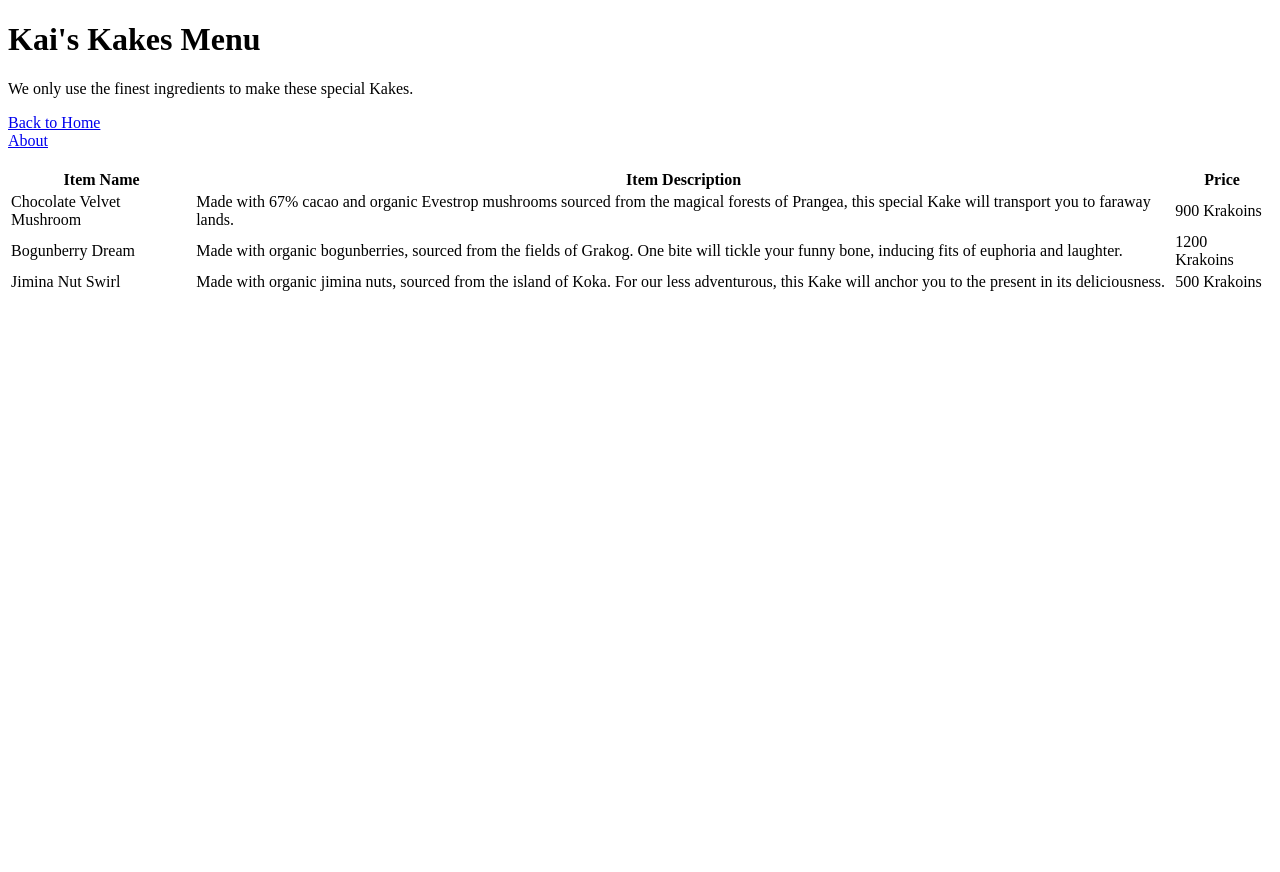
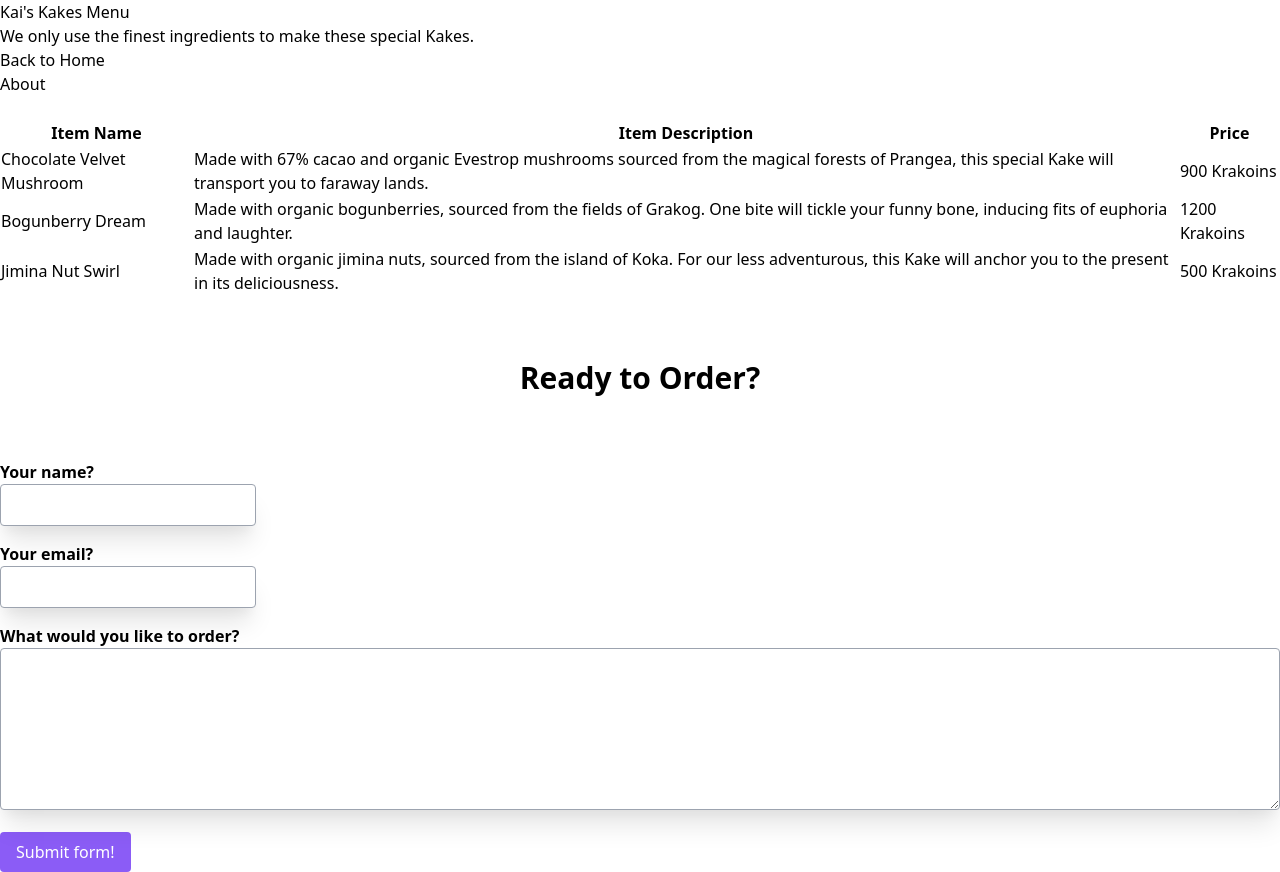
Before and after one commit to lee17kai/hw2, a plain HTML site: page menu.html in a window 1280 px wide. Before the commit the page ends 800 px from the top, so only its background shows below. Drawn offline with nearby package versions, Linux system fonts and the light colour scheme.

Commit message:
committ 1028

```diff
--- a/menu.html
+++ b/menu.html
@@ -5,6 +5,7 @@
         <meta charset="UTF-8">
         <meta http-equiv="X-UA-Compatible" content="IE=edge">
         <meta name="viewport" content="width=device-width, initial-scale=1.0">
+        <link href="https://unpkg.com/tailwindcss@^2/dist/tailwind.min.css" rel="stylesheet" type="text/css">
     </head>
     <body>
         <!--Header-->
@@ -43,5 +44,24 @@
                 <td>500 Krakoins</td>
             </tr>
         </table>
+        </div>
+        <h1 class="my-16 font-bold text-3xl text-center">Ready to Order?</h1>
+        <form netlify>
+            <label class="block mt-4 font-bold" for="name">Your name?</label>
+            <input class="p-2 w-64 border border-gray-400 rounded shadow-xl focus:outline-none focus:ring-purple-500
+            focus:border-purple-500" type="text" id="name" name="name">
+
+            <label class="block mt-4 font-bold" for="email">Your email?</label>
+            <input class="p-2 w-64 border border-gray-400 rounded shadow-xl focus:outline-none focus:ring-purple-500
+            focus:border-purple-500" type="text" id="email" name="email">
+
+            <label class="block mt-4 font-bold" for="order">What would you like to order?</label>
+            <textarea rows="6" class="p-2 w-full border border-gray-400 rounded shadow-xl focus:outline-none focus:ring-purple-500
+            focus:border-purple-500" id="order" name="order"></textarea>
+
+            <button class="block mt-4 text-white bg-purple-500 rounded px-4 py-2">Submit form!</button>
+        </form>
+  </div>
+
     </body>
 </html>
```
Also changed, not shown: aboutus.html (+1 -0 lines), index.html (+1 -0 lines).
